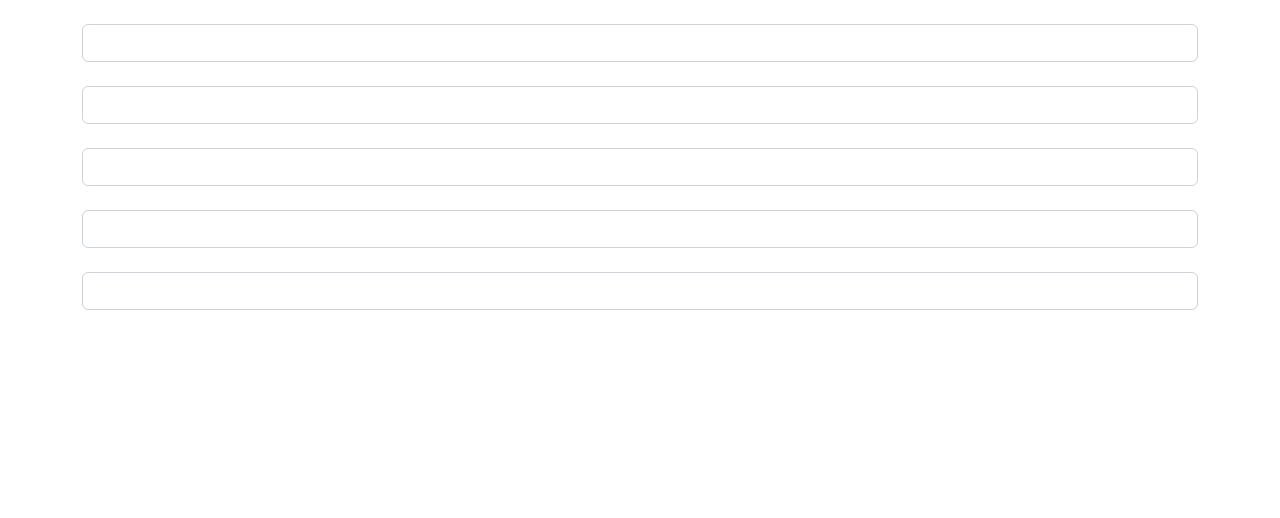
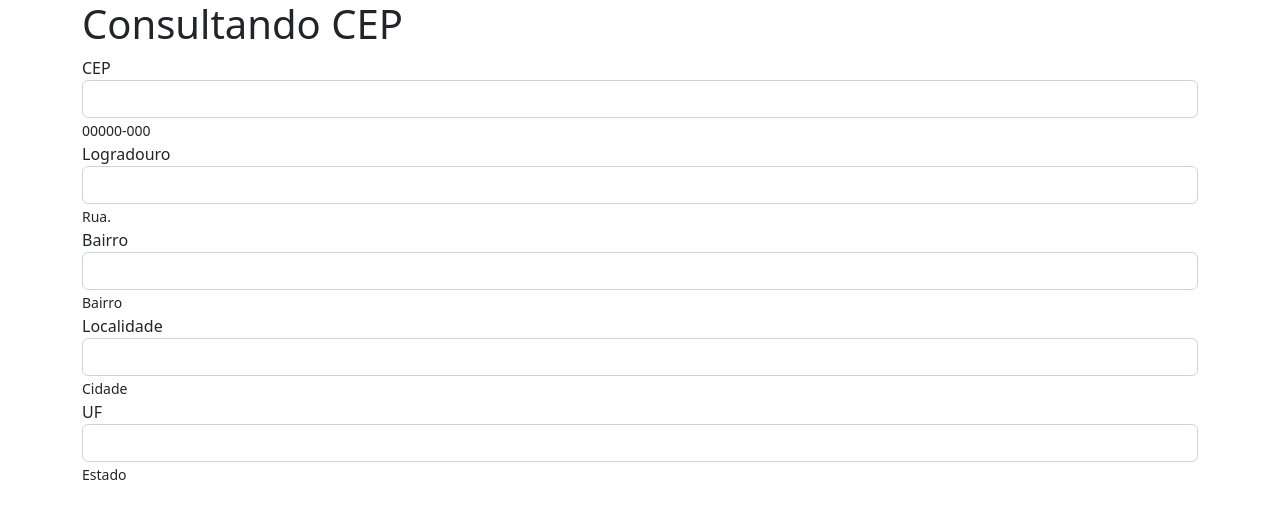
Before and after one commit to klausnascimento/fetch-api, a website: page index.html in a window 1280 px wide. Drawn offline with nearby package versions, Linux system fonts and the light colour scheme.

Commit message:
Consultando API de CEP com Fetch API

```diff
--- a/index.html
+++ b/index.html
@@ -11,34 +11,44 @@
     <link rel="stylesheet" href="node_modules/bootstrap/dist/css/bootstrap.min.css">
   </head>
   <body>
+    <!-- Consultando CEP -->
       <div class="container">
-        <form action="">
-            <div class="div form-group">
-                <label for=""></label><input type="text" class="form-control">
-                <small></small>
+        <h1>Consultando CEP</h1>
+        <form>
+            <div class="form-group">
+                <label for="cep">CEP</label>
+                <input type="text" class="form-control" maxlength="9" id="cep">
+                <small>00000-000</small>
             </div>
-            <div class="div form-group">
-                <label for=""></label><input type="text" class="form-control">
-                <small></small>
+            <div class="form-group">
+                <label for="logradouro">Logradouro</label>
+                <input type="text" class="form-control" id="logradouro">
+                <small>Rua.</small>
             </div>
-            <div class="div form-group">
-                <label for=""></label><input type="text" class="form-control">
-                <small></small>
+            <div class="form-group">
+                <label for="bairro">Bairro</label>
+                <input type="text" class="form-control" id="bairro">
+                <small>Bairro</small>
             </div>
-            <div class="div form-group">
-                <label for=""></label><input type="text" class="form-control">
-                <small></small>
+            <div class="form-group">
+                <label for="localidade">Localidade</label>
+                <input type="text" class="form-control" id="localidade">
+                <small>Cidade</small>
             </div>
-            <div class="div form-group">
-                <label for=""></label><input type="text" class="form-control">
-                <small></small>
+            <div class="form-group">
+                <label for="uf">UF</label>
+                <input type="text" class="form-control" id="uf">
+                <small>Estado</small>
             </div>
         </form>
-      </div>
+    </div>
+    <!-- Fim Form Consultando CEP -->
     <!-- Optional JavaScript -->
     <!-- jQuery first, then Popper.js, then Bootstrap JS -->
     <script src="https://code.jquery.com/jquery-3.3.1.slim.min.js" integrity="sha384-q8i/X+965DzO0rT7abK41JStQIAqVgRVzpbzo5smXKp4YfRvH+8abtTE1Pi6jizo" crossorigin="anonymous"></script>
     <script src="https://cdnjs.cloudflare.com/ajax/libs/popper.js/1.14.7/umd/popper.min.js" integrity="sha384-UO2eT0CpHqdSJQ6hJty5KVphtPhzWj9WO1clHTMGa3JDZwrnQq4sF86dIHNDz0W1" crossorigin="anonymous"></script>
     <script src="https://stackpath.bootstrapcdn.com/bootstrap/4.3.1/js/bootstrap.min.js" integrity="sha384-JjSmVgyd0p3pXB1rRibZUAYoIIy6OrQ6VrjIEaFf/nJGzIxFDsf4x0xIM+B07jRM" crossorigin="anonymous"></script>
+    <!--  -->
+    <script src="src/js/main.js"></script>
   </body>
 </html>
--- a/src/js/main.js
+++ b/src/js/main.js
@@ -0,0 +1,27 @@
+const cep = document.querySelector("#cep")
+
+const showData = (result)=>{
+    for(const campo in result){
+        if(document.querySelector("#"+campo)){
+            document.querySelector("#"+campo).value = result[campo]
+        }
+    }
+}
+
+
+
+
+cep.addEventListener("blur",(e)=>{
+    let search = cep.value.replace("-","")
+    const options = {
+        method: 'GET',
+        mode: 'cors',
+        cache: 'default'
+    }
+
+    fetch(`https://viacep.com.br/ws/${search}/json/`, options)
+    .then(response =>{ response.json()
+        .then( data => showData(data))
+    })
+    .catch(e => console.log('Deu Erro: '+ e,message))
+})
```
